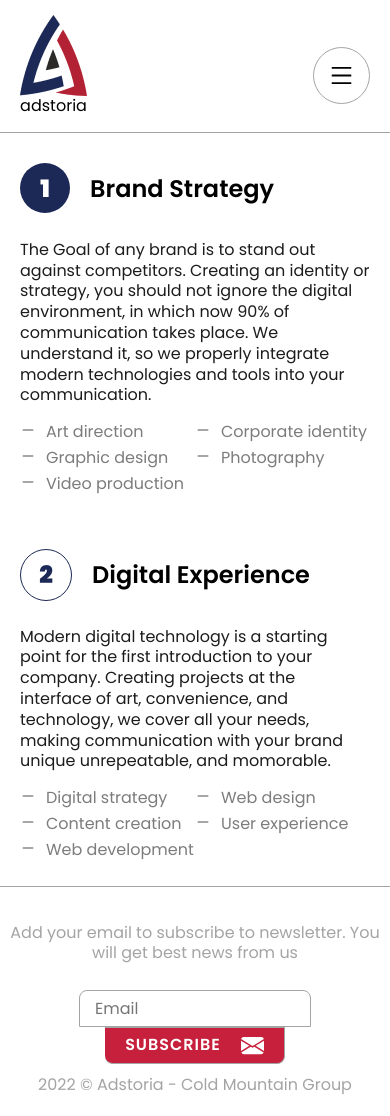
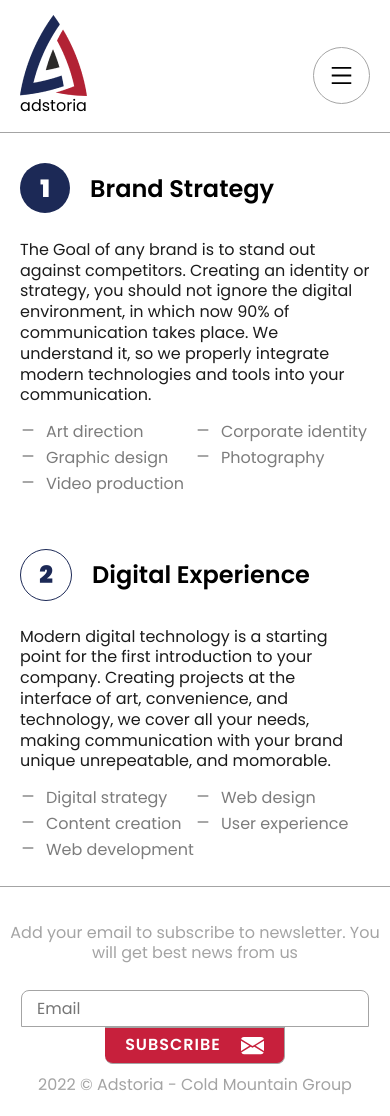
Before and after one commit to amar23456/adstoriav2, a React (Create React App) app: page /services in a window 390 px wide. Built offline with nearby package versions, Linux system fonts and the light colour scheme.

Commit message:
services mobile

```diff
--- a/src/assets/styles/_global.scss
+++ b/src/assets/styles/_global.scss
@@ -366,7 +366,7 @@
                 border-top-right-radius: 8px;
                 border-bottom-right-radius: 0;
                 border-bottom-left-radius: 0;
-                width: 200px;
+
 
                 &:focus {
                     outline: none;
--- a/src/style.css
+++ b/src/style.css
@@ -1313,7 +1313,6 @@ button:hover {
   border-top-right-radius: 8px;
   border-bottom-right-radius: 0;
   border-bottom-left-radius: 0;
-  width: 200px;
 }
 
 .main_footer--newsletter form input:focus {
```
Also changed, not shown: 1 other file (tests, documents, lock files or other folders).
